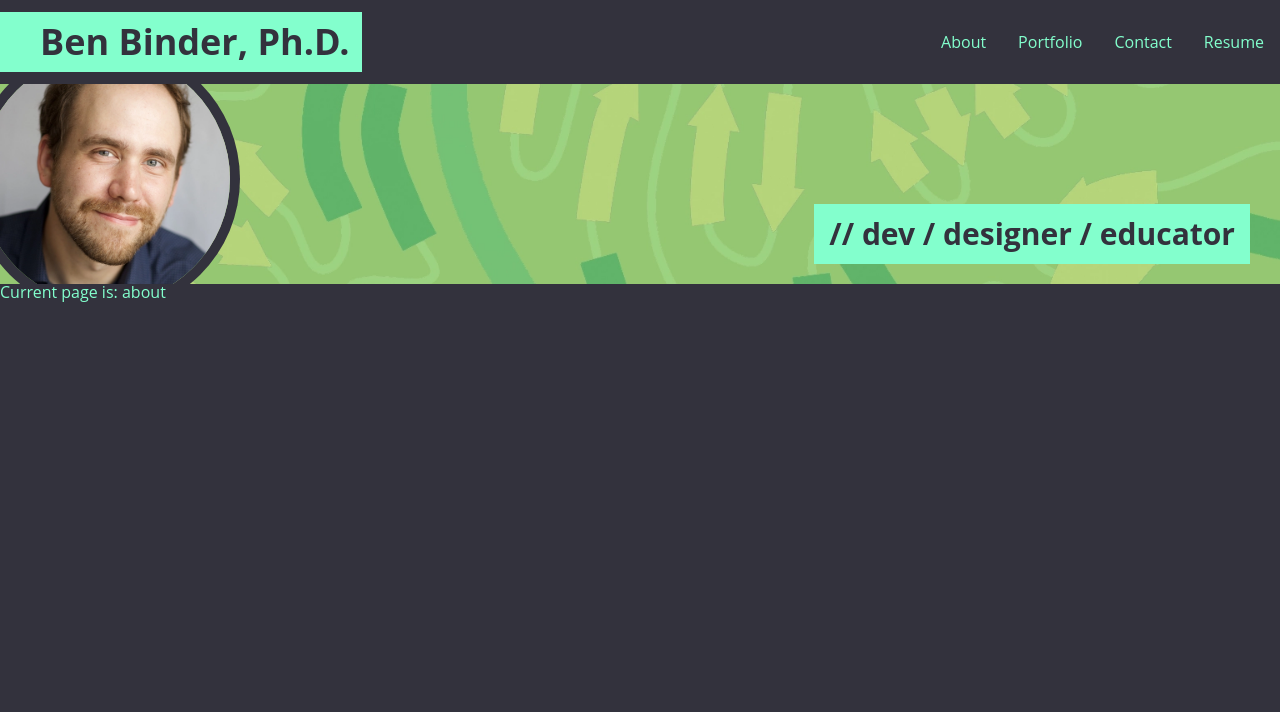
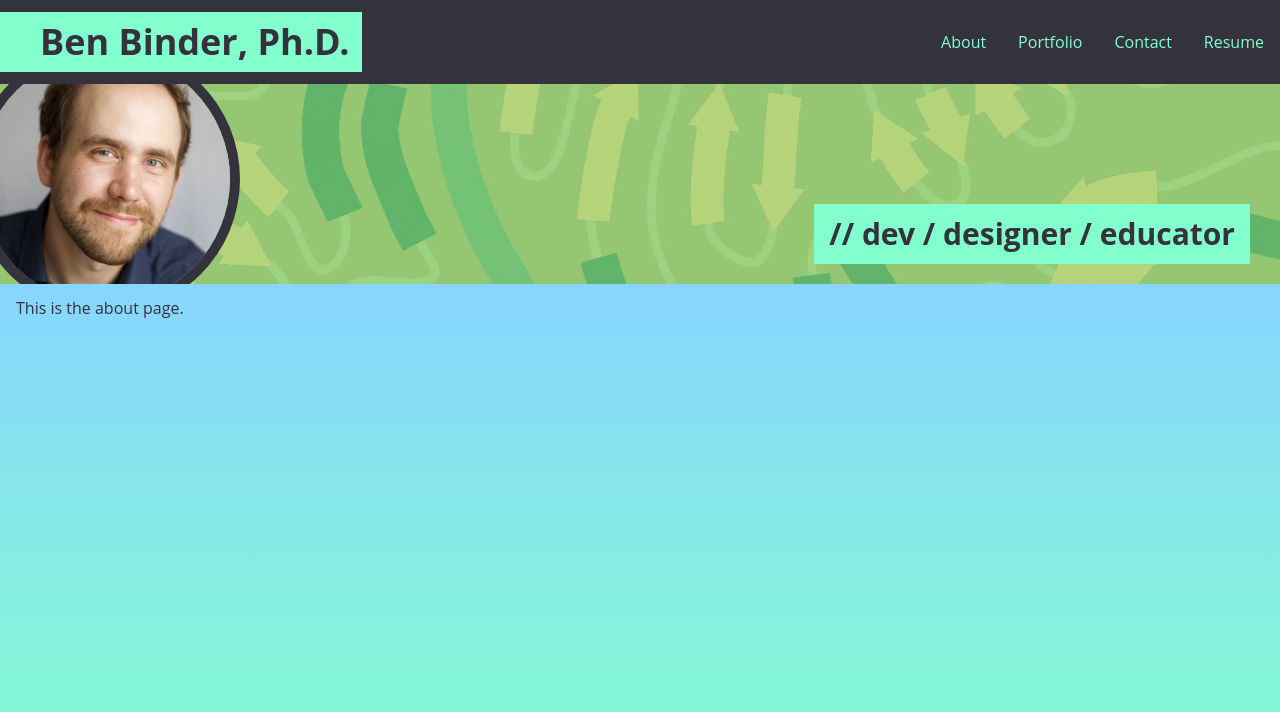
Before and after one commit to binderb/react-dev-portfolio, a React (Create React App) app: page / in a window 1280 px wide. Shown: the top 712 px of the page. Built offline with nearby package versions, Linux system fonts and the light colour scheme.

Commit message:
Add page routing.

```diff
--- a/src/App.js
+++ b/src/App.js
@@ -1,5 +1,6 @@
 import { useState } from 'react';
 import Header from './components/Header';
+import Body from './components/Body';
 
 function App() {
   const pages = [
@@ -12,13 +13,15 @@ function App() {
   const [currentPage, setCurrentPage] = useState(pages[0]);
 
   return (
-    <>
+    <section className='flex flex-col h-screen'>
     <Header
       pages={pages}
       setCurrentPage={setCurrentPage}
     />
-    <div className="text-highlight">Current page is: {currentPage.name}</div>
-    </>
+    <Body
+      currentPage={currentPage}
+    />
+    </section>
   )
 }
 
--- /dev/null
+++ b/src/components/Body.js
@@ -0,0 +1,15 @@
+import About from '../pages/About';
+import Portfolio from '../pages/Portfolio';
+import Contact from '../pages/Contact';
+import Resume from '../pages/Resume';
+
+export default function Body ({currentPage}) {
+  return (
+    <div className='flex flex-grow bg-gradient-to-b from-skyblue to-seafoam text-dark p-4'>
+      {currentPage.name === 'about' ? <About/> : null}
+      {currentPage.name === 'portfolio' ? <Portfolio/> : null}
+      {currentPage.name === 'contact' ? <Contact/> : null}
+      {currentPage.name === 'resume' ? <Resume/> : null}
+    </div>
+  )
+}
--- a/src/global.css
+++ b/src/global.css
@@ -9,6 +9,8 @@
   :root {
     --dark: #33323d;
     --highlight: #83ffcd;
+    --seafoam: #83ffcd;
+    --skyblue: #88d5fe;
   }
 
   body {
--- /dev/null
+++ b/src/pages/About.js
@@ -0,0 +1,7 @@
+export default function About () {
+  return (
+    <div>
+      This is the about page.
+    </div>
+  )
+}
--- /dev/null
+++ b/src/pages/Contact.js
@@ -0,0 +1,7 @@
+export default function Contact () {
+  return (
+    <div>
+      This is the contact page.
+    </div>
+  )
+}
--- /dev/null
+++ b/src/pages/Portfolio.js
@@ -0,0 +1,7 @@
+export default function Portfolio () {
+  return (
+    <div>
+      This is the portfolio page.
+    </div>
+  )
+}
--- /dev/null
+++ b/src/pages/Resume.js
@@ -0,0 +1,7 @@
+export default function Resume () {
+  return (
+    <div>
+      This is the resume page.
+    </div>
+  )
+}
--- a/tailwind.config.js
+++ b/tailwind.config.js
@@ -6,7 +6,9 @@ module.exports = {
     extend: {
       colors: {
         dark : "var(--dark)",
-        highlight : "var(--highlight)"
+        highlight : "var(--highlight)",
+        seafoam: "var(--seafoam)",
+        skyblue: "var(--skyblue)"
       },
       boxShadow: {
         DEFAULT : '0px 0px 0px 10px'
```
